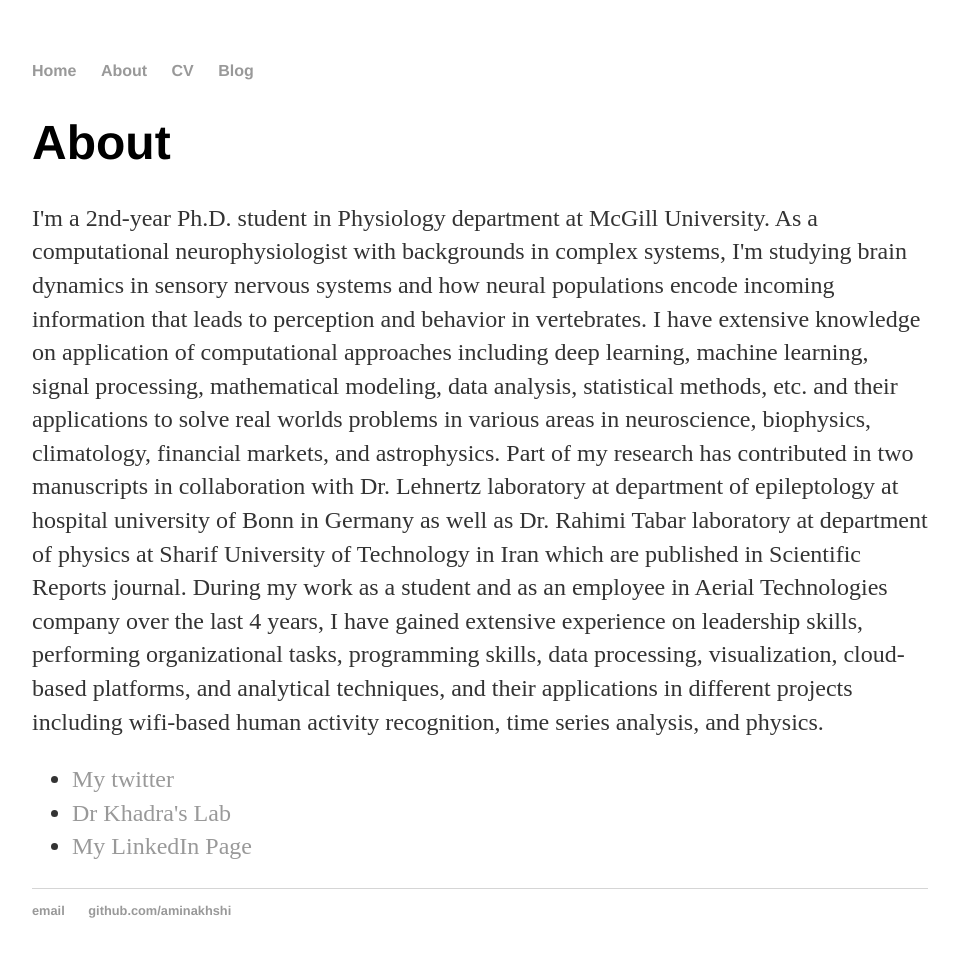
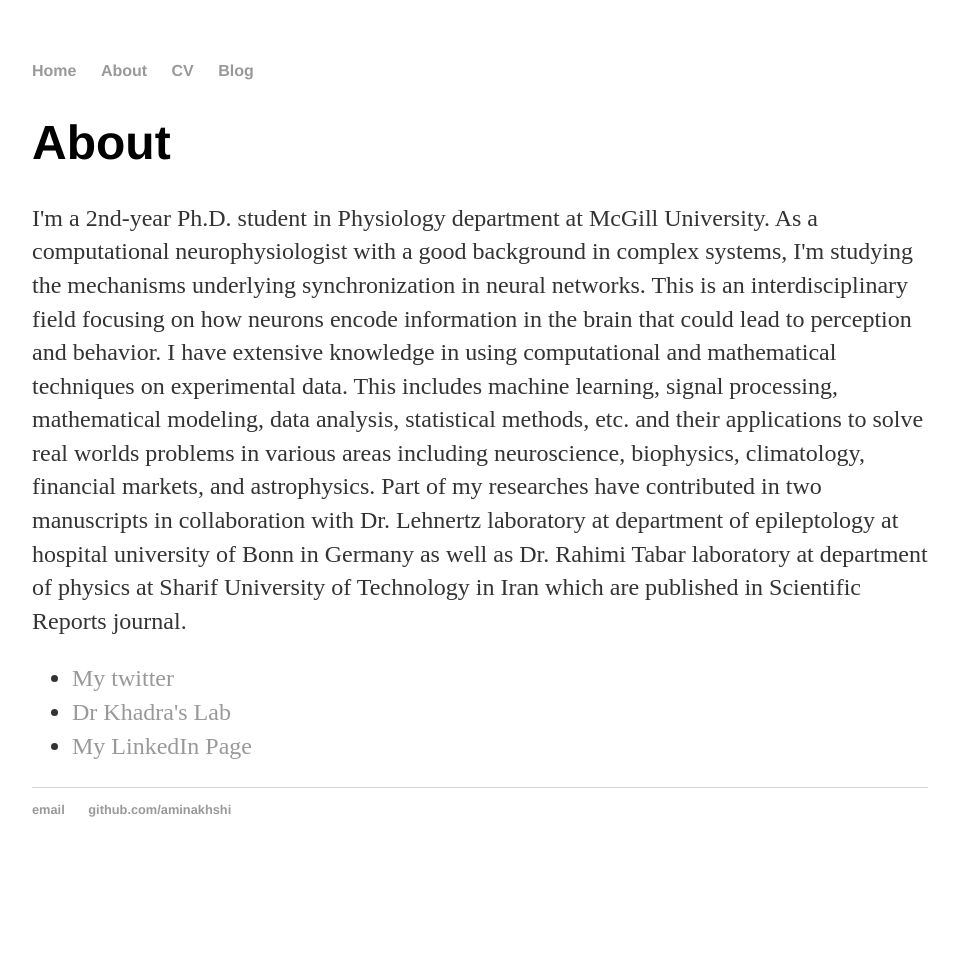
Before and after one commit to aminakhshi/aminakhshi.github.io, a Jekyll site: the page built from about/index.html, in a window 1280 px wide. Shown: the whole page, without its empty margins (160-1119 px from the left). Built offline with Jekyll 4.4.1, drawn with Linux system fonts in a browser that asks for light colours; after the commit the page ends 900 px from its top, so only the background shows below that.

Commit message:
Update index.html

```diff
--- a/about/index.html
+++ b/about/index.html
@@ -5,8 +5,7 @@ title: About Amin Akhshi
 
 		<div class="about">
 			<h1>About</h1>
-			<p>I'm a 2nd-year Ph.D. student in Physiology department at McGill University. As a computational neurophysiologist with backgrounds in complex systems, I'm studying brain dynamics in sensory nervous systems and how neural populations encode incoming information that leads to perception and behavior in vertebrates. I have extensive knowledge on application of computational approaches including deep learning, machine learning, signal processing, mathematical modeling, data analysis, statistical methods, etc. and their applications to solve real worlds problems in various areas in neuroscience, biophysics, climatology, financial markets, and astrophysics. Part of my research has contributed in two manuscripts in collaboration with Dr. Lehnertz laboratory at department of epileptology at hospital university of Bonn in Germany as well as Dr. Rahimi Tabar laboratory at department of physics at Sharif University of Technology in Iran which are published in Scientific Reports journal. During my work as a student and as an employee in Aerial Technologies company over the last 4 years, I have gained extensive experience on leadership skills, performing organizational tasks, programming skills, data processing, visualization, cloud-based platforms, and analytical techniques, and their applications in different projects including wifi-based human activity recognition, time series analysis, and physics.</p>
-
+			<p> I'm a 2nd-year Ph.D. student in Physiology department at McGill University. As a computational neurophysiologist with a good background in complex systems, I'm studying the mechanisms underlying synchronization in neural networks. This is an interdisciplinary field focusing on how neurons encode information in the brain that could lead to perception and behavior. I have extensive knowledge in using computational and mathematical techniques on experimental data. This includes machine learning, signal processing, mathematical modeling, data analysis, statistical methods, etc. and their applications to solve real worlds problems in various areas including neuroscience, biophysics, climatology, financial markets, and astrophysics. Part of my researches have contributed in two manuscripts in collaboration with Dr. Lehnertz laboratory at department of epileptology at hospital university of Bonn in Germany as well as Dr. Rahimi Tabar laboratory at department of physics at Sharif University of Technology in Iran which are published in Scientific Reports journal.</p>
 			<ul class="contacts">
 				<li><a href="https://twitter.com/aminakhshi?lang=en">My twitter</a></li>
 				<li><a href="https://www.medicine.mcgill.ca/physio/khadralab/">Dr Khadra's Lab</a></li>
```
